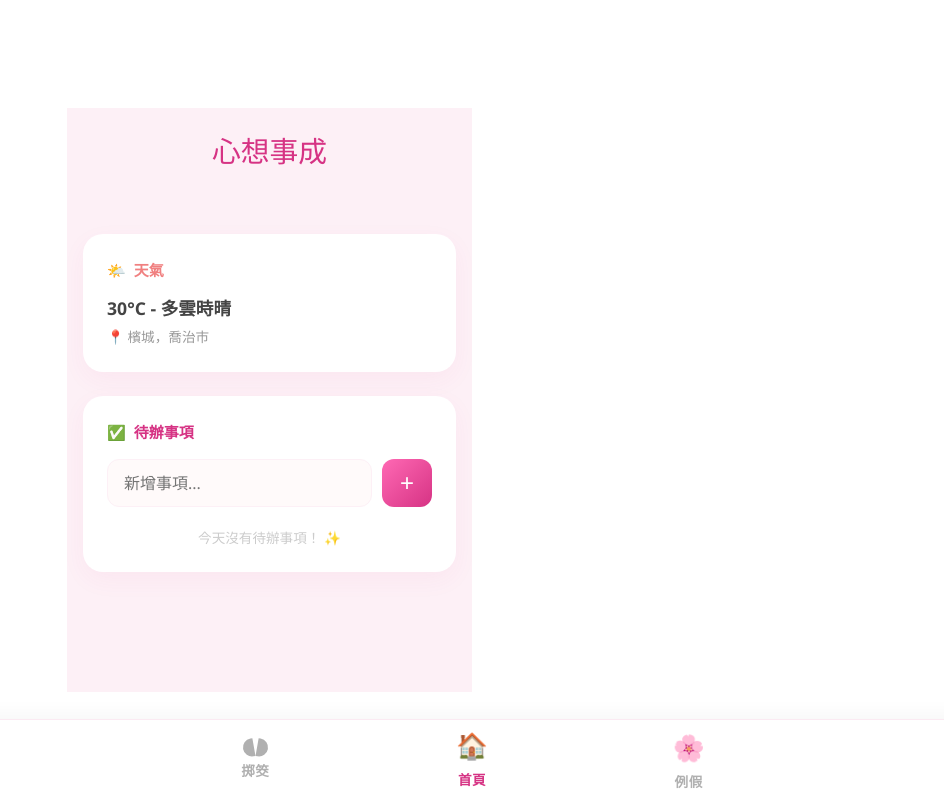
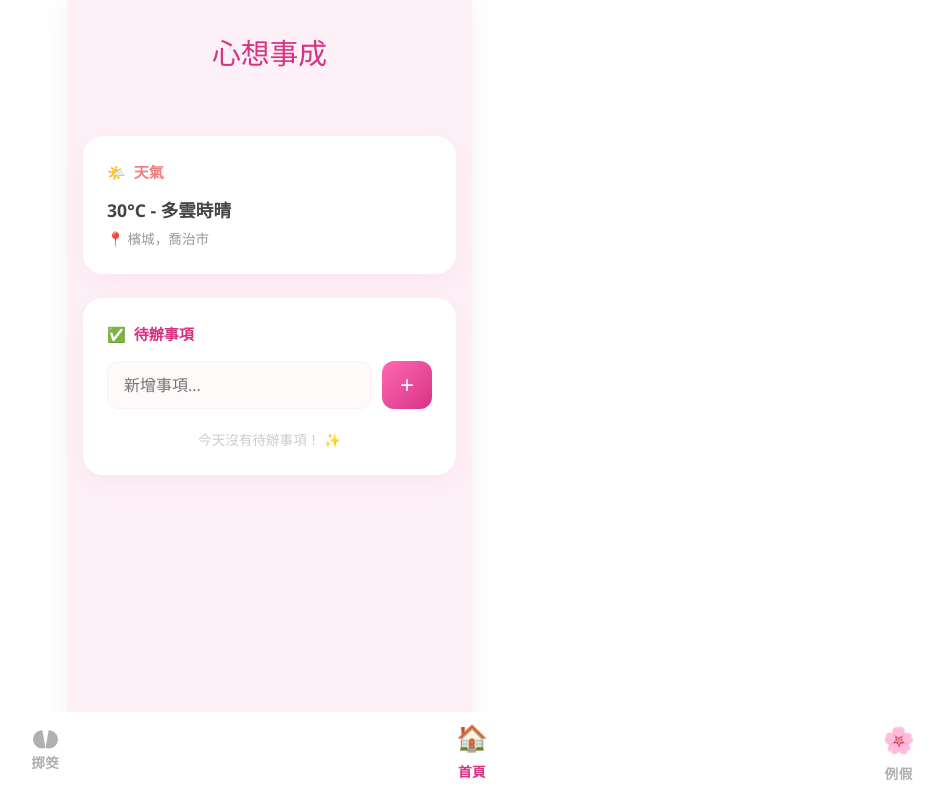
Before and after one commit to ashleysu22/my-app, a Vue app in the folder vue-project/: page / in a window 1280 px wide. Shown: the whole page, without its empty margins (168-1112 px from the left). Built offline with nearby package versions, Linux system fonts and the light colour scheme; what v-calendar would draw is missing.

Commit message:
update mobile responsive

```diff
--- a/vue-project/src/App.vue
+++ b/vue-project/src/App.vue
@@ -1,26 +1,57 @@
 <script setup>
+import { ref, onMounted } from 'vue';
 import { useRoute, useRouter } from 'vue-router';
+
 const route = useRoute();
 const router = useRouter();
+const isLoading = ref(false);
+
+onMounted(() => {
+  isLoading.value = true;
+  setTimeout(() => {
+    isLoading.value = false;
+  }, 1200);
+});
+
+const navigate = async (path) => {
+  if (route.path === path) return;
+
+  isLoading.value = true;
+  await new Promise(resolve => setTimeout(resolve, 900));
+
+  await router.push(path);
+  isLoading.value = false;
+};
 </script>
 
 <template>
   <div class="dashboard-container">
-    <!-- 顶部标题 -->
+
+    <!-- Loading Overlay -->
+    <Transition name="fade">
+      <div v-if="isLoading" class="loading-overlay">
+        <span class="loading-flower">🌸</span>
+        <p class="loading-text">正在祈願...</p>
+      </div>
+    </Transition>
+
+    <!-- Header -->
     <header class="header">
       <h1>心想事成</h1>
     </header>
 
-    <!-- 主内容区 -->
+    <!-- Content -->
     <main class="content">
       <router-view />
     </main>
 
-    <!-- 移动端底部导航 -->
+    <!-- Bottom Nav -->
     <footer class="bottom-nav">
       <nav class="nav-links">
-        <!-- 圣杯 (自定义月牙样式) -->
-        <div class="nav-item" :class="{ active: route.path === '/divination' }" @click="router.push('/divination')">
+
+        <div class="nav-item"
+          :class="{ active: route.path === '/divination' }"
+          @click="navigate('/divination')">
           <div class="jiaobei-icon">
             <span class="moon left"></span>
             <span class="moon right"></span>
@@ -28,81 +59,137 @@ const router = useRouter();
           <span class="label">掷筊</span>
         </div>
 
-        <!-- Home -->
-        <div class="nav-item" :class="{ active: route.path === '/' }" @click="router.push('/')">
+        <div class="nav-item"
+          :class="{ active: route.path === '/' }"
+          @click="navigate('/')">
           <span class="icon">🏠</span>
           <span class="label">首頁</span>
         </div>
 
-        <!-- Cycle -->
-        <div class="nav-item" :class="{ active: route.path === '/period' }" @click="router.push('/period')">
+        <div class="nav-item"
+          :class="{ active: route.path === '/period' }"
+          @click="navigate('/period')">
           <span class="icon">🌸</span>
           <span class="label">例假</span>
         </div>
+
       </nav>
     </footer>
+
   </div>
 </template>
 
 <style scoped>
-/* 1. 基础容器：确保在所有设备上背景和高度正确 */
+
+/* =========================
+   GLOBAL FIXES (safe scoped)
+========================= */
+* {
+  box-sizing: border-box;
+}
+
+:global(html, body) {
+  margin: 0;
+  padding: 0;
+  overflow-x: hidden;
+  -webkit-text-size-adjust: 100%;
+  text-size-adjust: 100%;
+}
+
+/* =========================
+   DESIGN TOKENS
+========================= */
+:root {
+  --app-max-width: 650px;
+}
+
+/* =========================
+   CONTAINER
+========================= */
 .dashboard-container {
   background-color: #fdf0f6;
-  min-height: 100vh;
-  /* 使用 fill-available 适配移动端浏览器地址栏切换 */
-  min-height: -webkit-fill-available;
+  min-height: 100dvh;
+  min-height: 100vh; /* fallback */
   display: flex;
   flex-direction: column;
+  align-items: center;
+  width: 100%;
+  margin: 0 auto;
   font-family: 'Segoe UI', Roboto, Helvetica, Arial, sans-serif;
-  overflow-x: hidden; /* 防止横向溢出 */
 }
 
-/* 2. 顶部标题：响应式字体大小 */
+/* fallback for old browsers */
+@supports not (height: 100dvh) {
+  .dashboard-container {
+    min-height: 100vh;
+  }
+}
+
+/* =========================
+   HEADER / CONTENT / NAV WIDTH SYSTEM
+========================= */
+.header,
+.content,
+.nav-links {
+  width: 100%;
+  max-width: var(--app-max-width);
+}
+
+/* =========================
+   HEADER
+========================= */
 .header {
   text-align: center;
-  padding: calc(env(safe-area-inset-top) + 10px) 20px 10px;
+  padding: calc(env(safe-area-inset-top) + 20px) 0 10px;
+  margin: 0 auto;
 }
 
 .header h1 {
   color: #d63384;
-  font-size: clamp(1.2rem, 5vw, 1.8rem); /* 随屏幕宽度自动缩放字体 */
+  font-size: clamp(1.2rem, 5vw, 1.8rem);
   margin: 10px 0;
 }
 
-/* 3. 主内容区：核心响应式设计 */
+/* =========================
+   CONTENT
+========================= */
 .content {
   flex: 1;
-  width: 100%;
-  /* 这里的 500px 是手机端最佳宽度，但在平板上我们可以稍稍放宽 */
-  max-width: 650px;
   margin: 0 auto;
-  padding: 0 16px 120px; /* 底部留够空间给导航栏 */
-  box-sizing: border-box;
+  padding: 0 16px 120px;
 }
 
-/* 4. 底部导航栏：固定高度，适配全面屏 */
+/* =========================
+   BOTTOM NAV
+========================= */
 .bottom-nav {
   position: fixed;
   bottom: 0;
   left: 0;
   right: 0;
+
+  display: flex;
+  justify-content: center;
+
   background: rgba(255, 255, 255, 0.9);
   backdrop-filter: blur(15px);
-  -webkit-backdrop-filter: blur(15px); /* iOS 适配 */
-  box-shadow: 0 -4px 20px rgba(0, 0, 0, 0.04);
-  padding-bottom: env(safe-area-inset-bottom);
+
+  padding-bottom: calc(env(safe-area-inset-bottom) + 8px);
+  padding-left: env(safe-area-inset-left);
+  padding-right: env(safe-area-inset-right);
+
   z-index: 2000;
-  border-top: 1px solid rgba(214, 51, 132, 0.1);
+  width: 100%;
 }
 
 .nav-links {
   display: flex;
-  height: 70px; /* 稍微增加高度，在大屏上更好点 */
-  align-items: center;
-  max-width: 650px;
-  margin: 0 auto;
+  height: 70px;
 }
 
+/* =========================
+   NAV ITEMS
+========================= */
 .nav-item {
   flex: 1;
   display: flex;
@@ -112,17 +199,16 @@ const router = useRouter();
   cursor: pointer;
   color: #b0b0b0;
   transition: all 0.3s cubic-bezier(0.4, 0, 0.2, 1);
-  -webkit-tap-highlight-color: transparent; /* 移除移动端点击蓝框 */
+  -webkit-tap-highlight-color: transparent;
 }
 
-/* 5. 交互效果：点击或激活时的状态 */
 .nav-item.active {
   color: #d63384;
   transform: translateY(-2px);
 }
 
 .nav-item:active {
-  transform: scale(0.9); /* 点击时的缩放反馈 */
+  transform: scale(0.9);
 }
 
 .icon {
@@ -136,7 +222,9 @@ const router = useRouter();
   letter-spacing: 0.5px;
 }
 
-/* 6. 特殊图标微调 */
+/* =========================
+   SPECIAL ICON
+========================= */
 .jiaobei-icon {
   display: flex;
   gap: 3px;
@@ -156,10 +244,12 @@ const router = useRouter();
   transform: rotate(10deg);
 }
 
-/* 7. 平板 (Tablet) 及以上设备的特定优化 */
+/* =========================
+   RESPONSIVE
+========================= */
 @media (min-width: 768px) {
   .content {
-    padding-top: 40px; /* 平板上方多留白更显高级 */
+    padding-top: 40px;
   }
 
   .nav-links {
@@ -175,11 +265,87 @@ const router = useRouter();
   }
 }
 
-/* 8. 针对超窄屏幕手机的优化 */
 @media (max-width: 320px) {
+  .nav-item {
+    min-width: 0;
+  }
+
   .label {
-    display: none; /* 极小屏只显示图标 */
+    display: none;
   }
 }
 
+@media (min-width: 1024px) {
+  .dashboard-container {
+    max-width: var(--app-max-width);
+    margin: 0 auto;
+    box-shadow: 0 0 30px rgba(0,0,0,0.05);
+  }
+
+  .bottom-nav {
+    justify-content: center;
+  }
+
+  .nav-links {
+    width: 100%;
+    max-width: var(--app-max-width);
+  }
+}
+
+/* =========================
+   LOADING OVERLAY
+========================= */
+.loading-overlay {
+  position: fixed;
+  top: 0;
+  left: 0;
+  width: 100vw;
+  height: 100vh;
+
+  background: rgba(253, 240, 246, 0.9);
+  backdrop-filter: blur(8px);
+
+  display: flex;
+  flex-direction: column;
+  justify-content: center;
+  align-items: center;
+
+  z-index: 9999;
+}
+
+.loading-flower {
+  font-size: 3rem;
+  margin-bottom: 15px;
+  display: inline-block;
+  animation: flower-spin 2s infinite cubic-bezier(0.45, 0.05, 0.55, 0.95);
+}
+
+.loading-text {
+  color: #d63384;
+  font-weight: 600;
+  letter-spacing: 1px;
+  font-size: 1rem;
+}
+
+/* =========================
+   ANIMATION
+========================= */
+@keyframes flower-spin {
+  from { transform: rotate(0deg); }
+  to { transform: rotate(360deg); }
+}
+
+.fade-enter-active,
+.fade-leave-active {
+  transition: opacity 0.4s ease;
+}
+
+.fade-enter-from,
+.fade-leave-to {
+  opacity: 0;
+}
+
+.fade-leave-to {
+  pointer-events: none;
+}
 </style>
```
